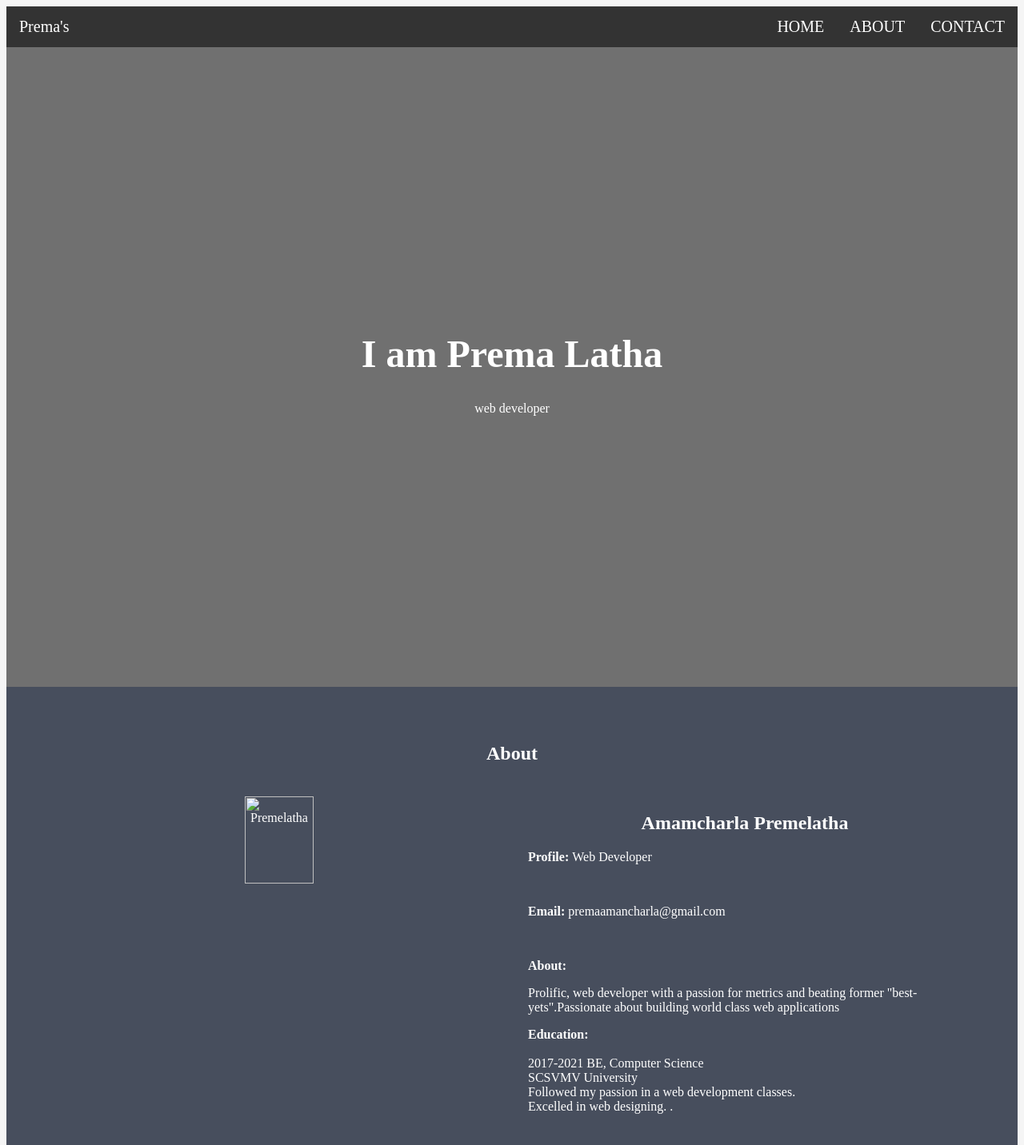
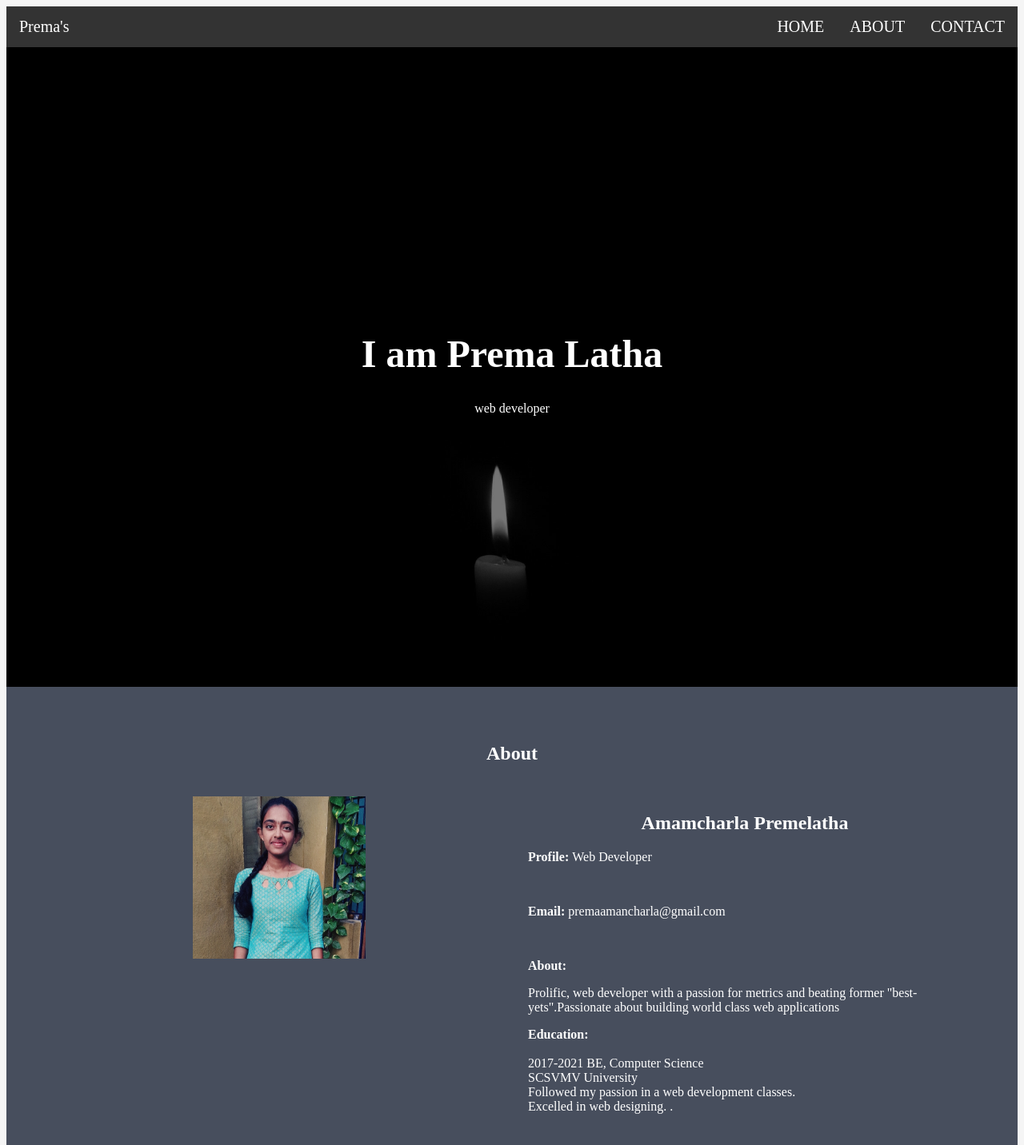
Before and after one commit to premaamamcharla/premaamamcharla.github-io, a plain HTML site: page index.html in a window 1280 px wide. Shown: the top 1432 px of the page at 80% size. Drawn offline with Linux system fonts and the light colour scheme; files that its build step writes are made by us from their sources.

Commit message:
Update index.html

```diff
--- a/index.html
+++ b/index.html
@@ -3,7 +3,7 @@
 <meta charset="utf-8">
 <title>Portfolio</title>
 <meta content="width=device-width, initial-scale=1.0" name="viewport">
-<link href="css/style.css" rel="stylesheet">
+<link href="style.css" rel="stylesheet">
 
 
 
@@ -49,7 +49,7 @@ li a:hover {
   </style>
 	</nav>
 
-	<div id="home" class="intro route bg-image" style="background-image: url(img/light.jpg)">
+	<div id="home" class="intro route bg-image" style="background-image: url(light.jpg)">
     <div class="overlay-itro"></div>
     <div class="intro-content display-table">
       <div class="table-cell">
@@ -98,7 +98,7 @@ li a:hover {
      <h1 style="color: white">About </h1>
      <div class="row">
      <div class="column">
-     <img src="img/Prema.jpg" alt="Premelatha" style="width:40%">
+     <img src="Prema.jpg" alt="Premelatha" style="width:40%">
      </div></div>
      <div class="row">
       <div class="column">
```
